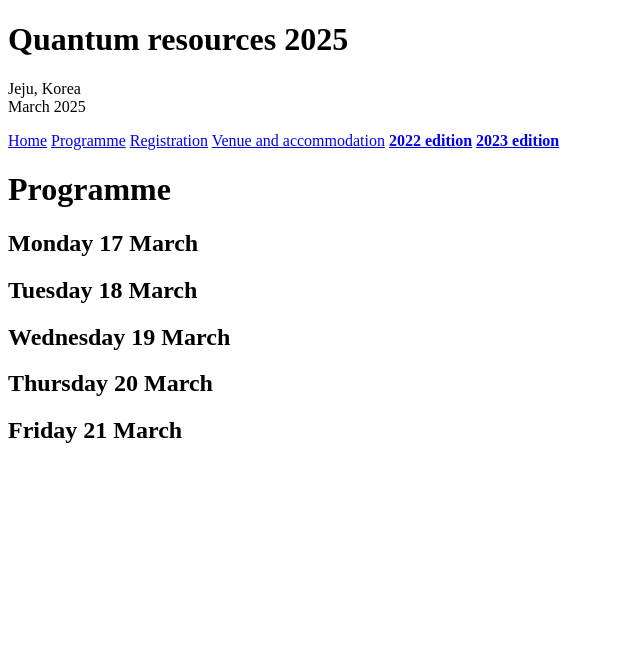
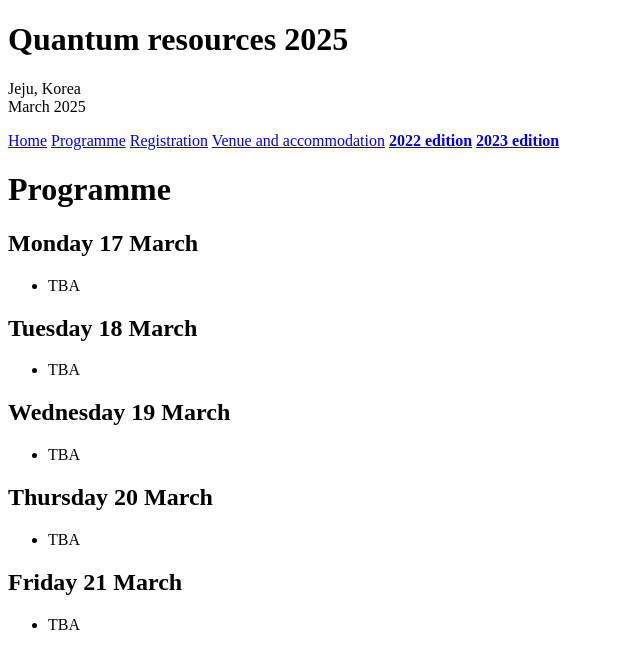
Before and after one commit to yeon-lee/yeon-lee.github.io, a Jekyll site: the page built from programme.md, in a window 1280 px wide. Shown: the top 669 px of the page, without its empty margins (0-640 px from the left). Built offline with Jekyll 4.4.1, drawn with Linux system fonts in a browser that asks for light colours; nearby versions of some CDN libraries.

Commit message:
Update programme.md

```diff
--- a/programme.md
+++ b/programme.md
@@ -5,11 +5,16 @@ order: 2
 ---
 
 ## Monday 17 March
+- TBA
 
 ## Tuesday 18 March
+- TBA
 
 ## Wednesday 19 March
+- TBA
 
 ## Thursday 20 March
+- TBA
 
 ## Friday 21 March
+- TBA
```
